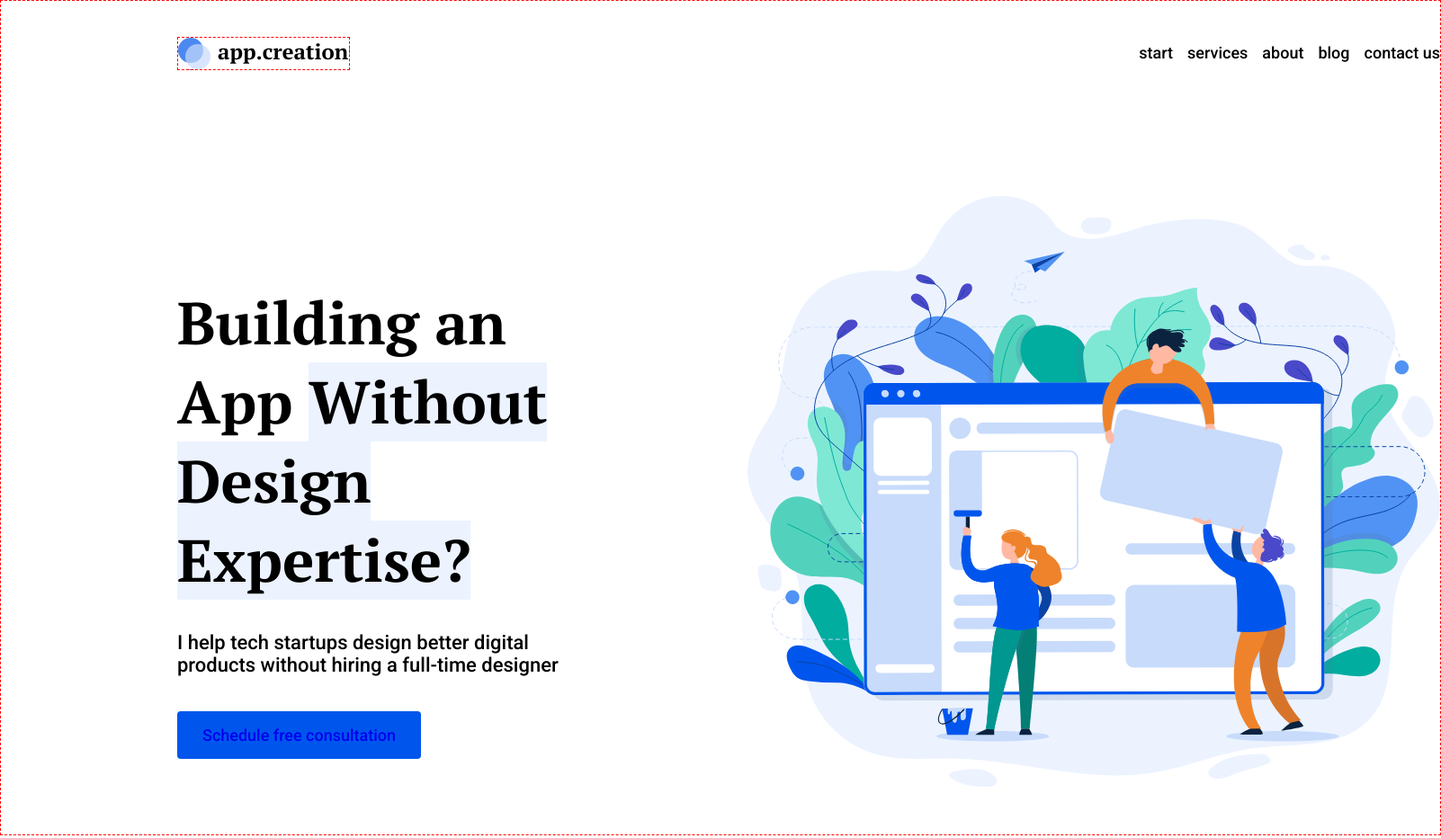
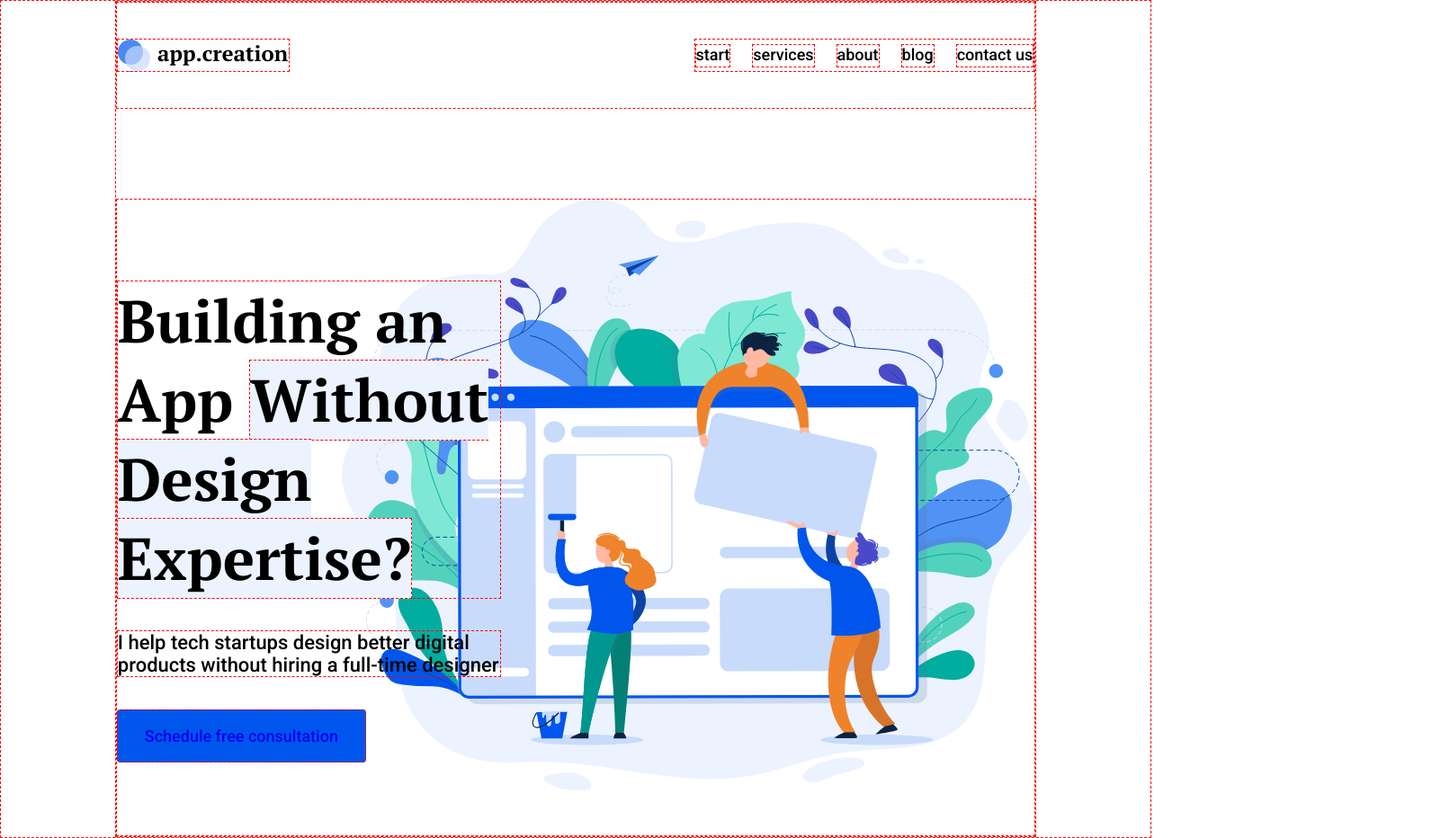
Before and after one commit to WebHeroSchool/Repo_for_Task1, a plain HTML site: page index.html in a window 1280 px wide. Shown: the whole page at 90% size, 1602 px wide, since content can reach past the window. Drawn offline with Linux system fonts and the light colour scheme.

Commit message:
Задание 8, последний вариант

```diff
--- a/styles.css
+++ b/styles.css
@@ -1,5 +1,5 @@
 .wrapper {
-  width: 125%;
+  width: 80%;
   margin: auto;
   border: dashed 1px red;
 }
@@ -14,7 +14,7 @@
 .logo {
   width: 190px;
   height: 35px;
-  margin-left: 196px;
+  margin-left: 0;
   border: dashed 1px red;
   background: url('img/logo.svg');
 }
@@ -26,7 +26,7 @@
 
 .menu__item {
   position: relative;
-  margin-right: 16px;
+  margin-right: 24px;
   font-family: "Roboto", arial, sans-serif;
   font-weight: normal;
   font-size: 18px;
@@ -81,8 +81,17 @@
 }
 
 .main {
-  padding: 42px 58% 100px 196px;
+  padding: 35px 58% 100px 0;
   background: top right no-repeat url('img/Frame.svg');
+}
+
+.main__descrip {
+  font-family: "Roboto", arial, sans-serif;
+  margin-top: 35px;
+  margin-bottom: 55px;
+  max-width: 440px;
+  font-weight: normal;
+  font-size: 22px;
 }
 
 .main__button {
@@ -91,7 +100,7 @@
   font-size: 18px;
   color: fff;
   background: #0056ec;
-  padding: 16px 28px;
+  padding: 18px 30px;
   text-decoration: none;
   border-radius: 4px;
   transition: opacity 0.5s;
@@ -108,14 +117,12 @@
   margin-bottom: 19px;
 }
 
-.main__descrip {
-  font-family: "Roboto", arial, sans-serif;
-  margin-top: 35px;
-  margin-bottom: 55px;
-  font-weight: normal;
-  font-size: 22px;
-}
+
 
 .main__title-text_highlight {
   background: #ecf3ff;
 }
+
+*{
+  border: dashed 1px red;
+}
```
